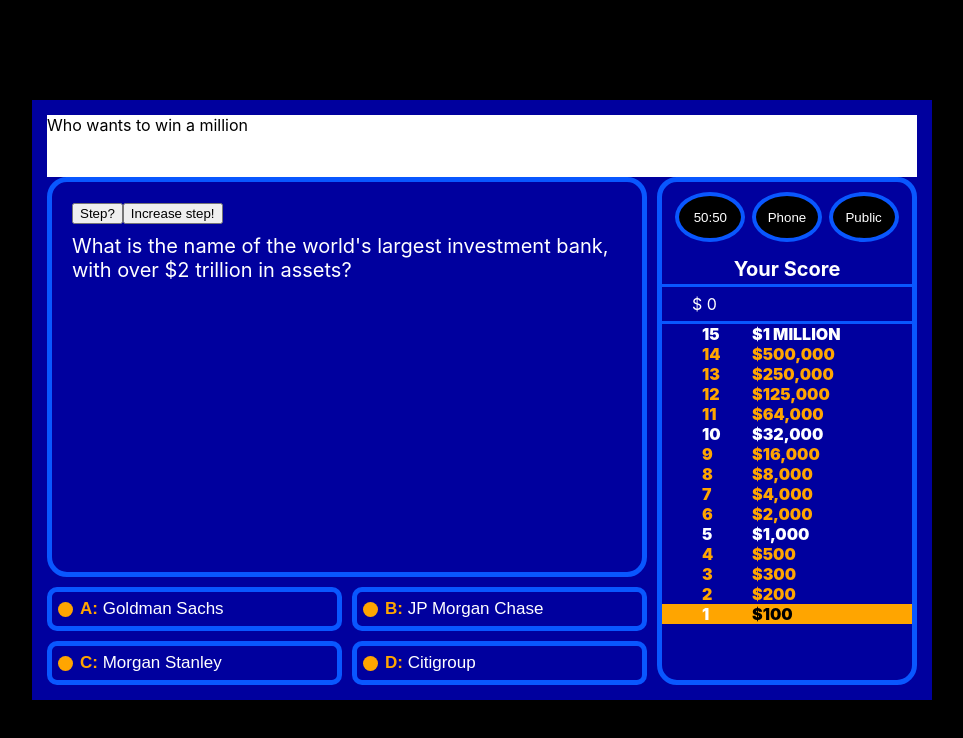
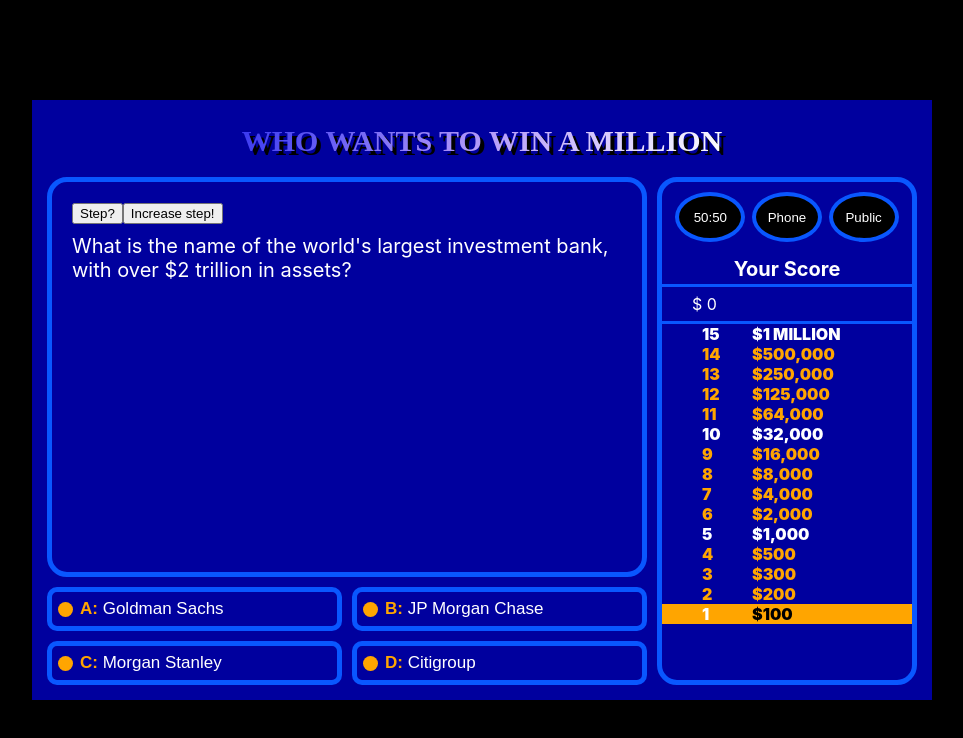
Before and after one commit to lovretomic/Internship-18-Millionaire-Quiz, a React (Create React App) app in the folder millionaire/: page / in a window 1280 px wide. Shown: the top 738 px of the page, without its empty margins (158-1121 px from the left). Built offline with nearby package versions, Linux system fonts and the light colour scheme; the HTML template or start-up script is replaced by a standard one.

Commit message:
Updated header

```diff
--- a/millionaire/src/components/Header/Header.jsx
+++ b/millionaire/src/components/Header/Header.jsx
@@ -1,7 +1,7 @@
 import classes from './index.module.css';
 
 const Header = () => {
-  return <header className={classes.Header}>Who wants to win a million</header>
+  return <header className={classes.Header}><h1>Who wants to win a million</h1></header>
 }
 
 export default Header;
--- a/millionaire/src/components/Header/index.module.css
+++ b/millionaire/src/components/Header/index.module.css
@@ -1,5 +1,28 @@
 .Header {
   width: 100%;
   height: 70px;
-  background-color: white;
+  display: flex;
+  align-items: center;
+  justify-content: center;
 }
+
+.Header > h1 {
+  text-transform: uppercase;
+  font-family: 'Times New Roman', Times, serif;
+  font-weight: 700;
+  font-size: 30px;
+  margin: 0 0 10px 0;
+
+  background: linear-gradient(
+    125deg,
+    rgb(56, 56, 240) 0%,
+    rgb(179, 153, 250) 50%,
+    rgb(255, 255, 255) 100%
+  );
+  -webkit-background-clip: text;
+  background-clip: text;
+  -webkit-text-fill-color: transparent;
+
+  filter: drop-shadow(4px 4px black);
+  position: relative;
+}
```
